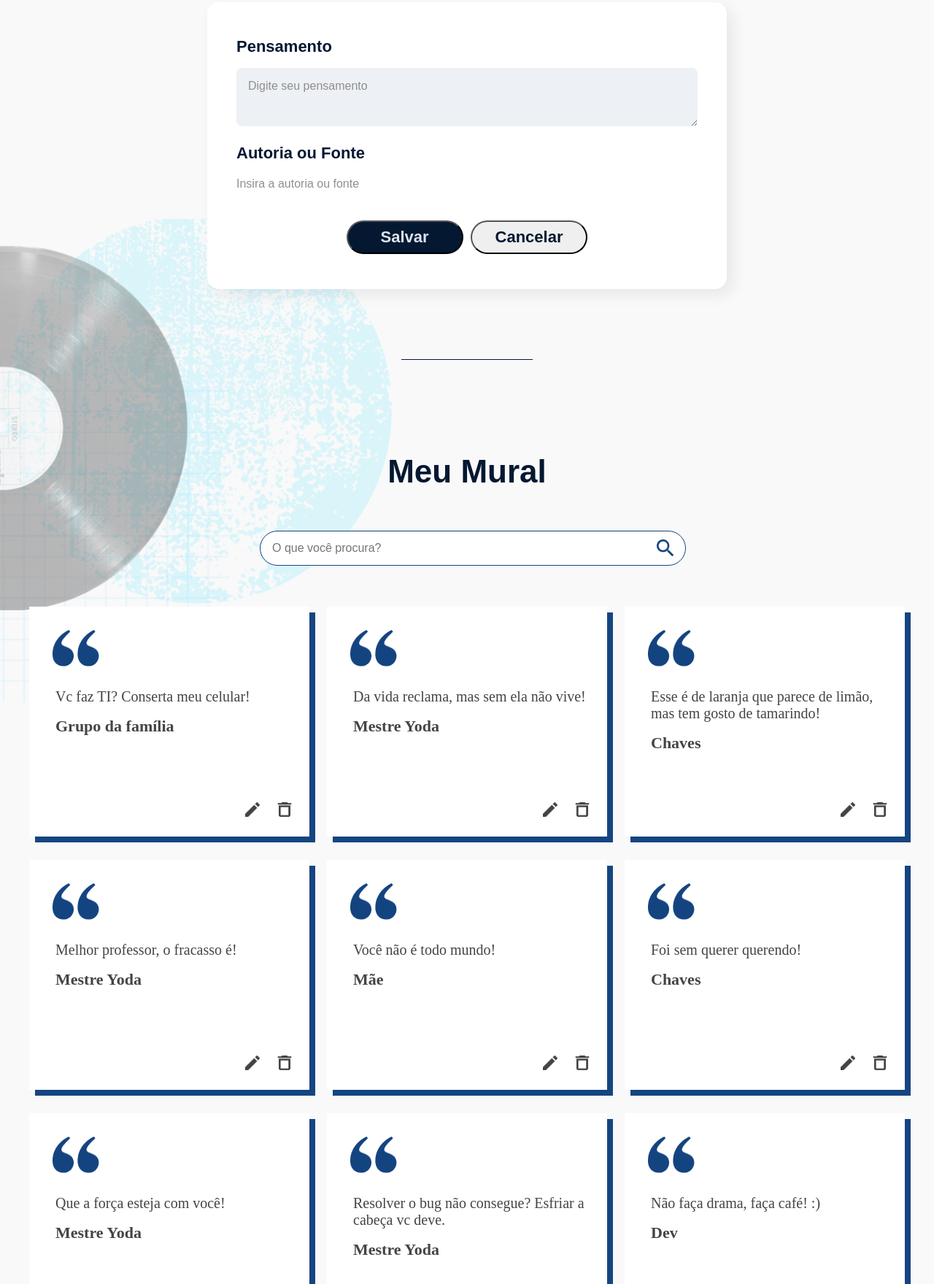
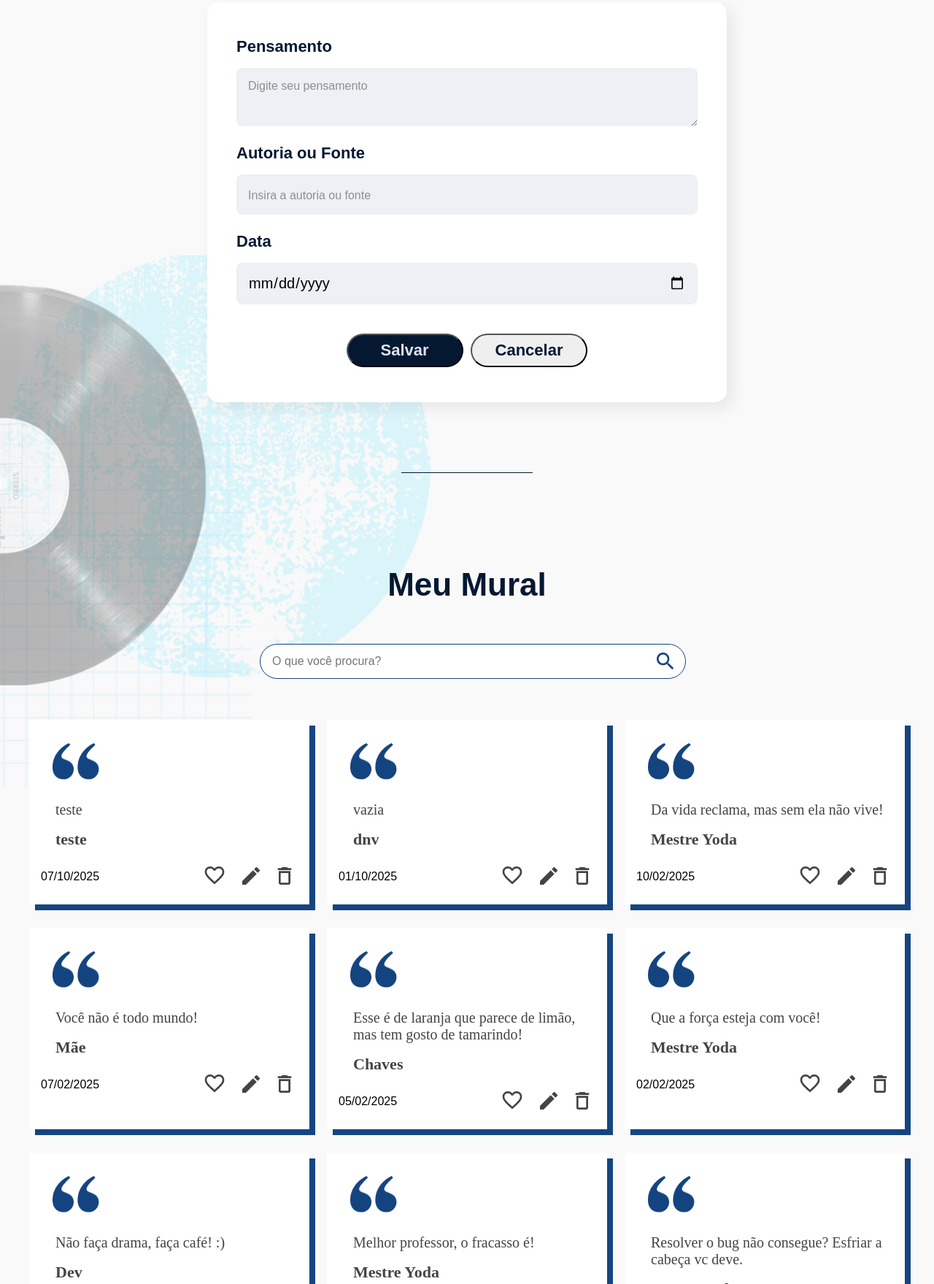
Before and after one commit to iagoamaral033/3781-javascript-projeto-base, a website with bundled scripts: page index.html in a window 1280 px wide. Shown: the part 1298-3057 px from the top of the page at 73% size. Built offline with nearby package versions, Linux system fonts and the light colour scheme; data requests are answered from the project's data file.

Commit message:
Manipulando e exibindo datas

```diff
--- a/backend/db.json
+++ b/backend/db.json
@@ -2,63 +2,92 @@
   "pensamentos": [
     {
       "id": "2a56",
-      "conteudo": "Vc faz TI? Conserta meu celular!",
-      "autoria": "Grupo da família"
+      "conteudo": "vazia ",
+      "autoria": "dnv ",
+      "date": "01/10/2025"
     },
     {
       "id": "4c7d",
+      "favorito": false,
       "conteudo": "Da vida reclama, mas sem ela não vive!",
-      "autoria": "Mestre Yoda"
+      "autoria": "Mestre Yoda",
+      "date": "10/02/2025"
     },
     {
       "id": "68uy",
+      "favorito": false,
       "conteudo": "Esse é de laranja que parece de limão, mas tem gosto de tamarindo!",
-      "autoria": "Chaves"
+      "autoria": "Chaves",
+      "date": "05/02/2025"
     },
     {
       "id": "b807",
+      "favorito": false,
       "conteudo": "Melhor professor, o fracasso é!",
-      "autoria": "Mestre Yoda"
+      "autoria": "Mestre Yoda",
+      "date": "21/01/2025"
     },
     {
       "id": "9f3c",
+      "favorito": false,
       "conteudo": "Você não é todo mundo!",
-      "autoria": "Mãe"
+      "autoria": "Mãe",
+      "date": "07/02/2025"
     },
     {
       "id": "6a2b",
+      "favorito": false,
       "conteudo": "Foi sem querer querendo!",
-      "autoria": "Chaves"
+      "autoria": "Chaves",
+      "date": "12/01/2025"
     },
     {
       "id": "7e2a",
+      "favorito": false,
       "conteudo": "Que a força esteja com você!",
-      "autoria": "Mestre Yoda"
+      "autoria": "Mestre Yoda",
+      "date": "02/02/2025"
     },
     {
       "id": "5c8f",
+      "favorito": false,
       "conteudo": "Resolver o bug não consegue? Esfriar a cabeça vc deve.",
-      "autoria": "Mestre Yoda"
+      "autoria": "Mestre Yoda",
+      "date": "17/01/2025"
     },
     {
       "id": "2d6e",
+      "favorito": false,
       "conteudo": "Não faça drama, faça café! :)",
-      "autoria": "Dev"
+      "autoria": "Dev",
+      "date": "28/01/2025"
     },
     {
       "id": "3f1a",
+      "favorito": false,
       "conteudo": "Conserta minha impressora?",
-      "autoria": "Grupo da família"
+      "autoria": "Grupo da família",
+      "date": "05/01/2025"
     },
     {
       "id": "8b4c",
+      "favorito": false,
       "conteudo": "A vingança nunca é plena... mata a alma e a envenena...",
-      "autoria": "Seu Madruga"
+      "autoria": "Seu Madruga",
+      "date": "15/01/2025"
     },
     {
       "id": "584a",
+      "favorito": false,
       "conteudo": "Na minha máquina funciona!",
-      "autoria": "Dev"
+      "autoria": "Dev",
+      "date": "10/01/2025"
+    },
+    {
+      "id": "bad5",
+      "conteudo": "teste",
+      "autoria": "teste",
+      "date": "07/10/2025"
     }
   ]
 }
--- a/css/styles.css
+++ b/css/styles.css
@@ -45,7 +45,6 @@ main {
 .overlay-color {
   background-color: #F4F4F4;
 }
-
 
 header {
   padding: 112px 240px 112px 360px;
@@ -130,7 +129,7 @@ h2, h3 {
   margin-top: 56px;
   width: 100%;
   max-width: 600px;
-  margin: 56px auto;   /* <-- esta linha sobrescreve o margin-top acima */
+  margin: 56px auto;
   padding: 0 16px;
 }
 
@@ -153,7 +152,7 @@ h2, h3 {
   height: 24px;
 }
 
-#pensamento-conteudo, #pensamento-autoria #pensamento-data {
+#pensamento-conteudo, #pensamento-autoria, #pensamento-data {
   padding: 16px;
   border-radius: 8px;
   background: var(--Cinza-claro, #EDF0F4);
@@ -175,7 +174,7 @@ h2, h3 {
   line-height: normal;
 }
 
-#pensamento-conteudo::placeholder,  #pensamento-autoria::placeholder{
+#pensamento-conteudo::placeholder,  #pensamento-autoria::placeholder {
   color: var(--Cinza-medio, #8F8F8F);
   font-family: "Poppins", sans-serif;
   font-size: 16px;
@@ -235,8 +234,9 @@ h2, h3 {
   padding: 0;
   display: flex;
   flex-wrap: wrap;
-  justify-content: space-between;
+  justify-content: center;
   row-gap: 32px;
+  column-gap: 24px;
 }
 
 .li-pensamento {
@@ -247,7 +247,6 @@ h2, h3 {
   flex: 1 1 calc(33.333% - 24px);
   max-width: calc(33.333% - 24px);
   min-width: 384px;
-  min-height: 315px;
   display: flex;
   flex-direction: column;
   overflow-wrap: break-word;
@@ -263,7 +262,7 @@ h2, h3 {
   height: 50px;
 }
 
-.pensamento-conteudo, .pensamento-autoria {
+.pensamento-conteudo, .pensamento-autoria, .pensamento-data {
   margin-left: 20px;
   color: var(--Cinza, #444);
   font-family: "Roboto Mono";
@@ -286,23 +285,24 @@ h2, h3 {
   font-weight: 600;
 }
 
-.icones {
+.pensamento-data {
+  font-size: 18px;
+  font-weight: 400;
+  text-align: end;
+}
+
+/* .icones {
   position: absolute;
   bottom: 16px;
   right: 16px;
-}
+} */
 
-.botao-editar, .botao-excluir {
+.botao-editar, .botao-excluir, .botao-favorito {
   background: none;
   border: none;
   cursor: pointer;
   padding: 8px;
   margin-left: 8px;
-}
-
-.botao-editar img, .botao-excluir img {
-  width: 20px;
-  height: 20px;
 }
 
 span {
@@ -315,7 +315,7 @@ span {
 .mensagem-vazia {
   display: none;
   text-align: center;
-  color: vaz(--Azul-Dark, #041832);
+  color: var(--Azul-Dark, #041832);
   margin-top: 40px;
 }
 
@@ -328,6 +328,15 @@ span {
   font-family: "Poppins", sans-serif;
   font-size: 22px;
   font-weight: 400;
-  line-height: normal;
+  line-height: 33px;
   text-align: center;
 }
+
+.rodape-pensamento {
+    display: flex;
+    flex-direction: row;
+    flex-wrap: nowrap;
+    align-content: flex-start;
+    justify-content: space-between;
+    align-items: center;
+}
--- a/index.html
+++ b/index.html
@@ -38,6 +38,8 @@
             id="pensamento-autoria"
             placeholder="Insira a autoria ou fonte"
             required />
+            <label for="pensamento-data">Data</label>
+            <input type="date" id="pensamento-data" required />
           <div class="form-botoes">
             <button
               type="submit"
--- a/js/api.js
+++ b/js/api.js
@@ -69,6 +69,16 @@ const api = {
       alert('Erro ao Filtrar pensamentos')
       throw error
     }
+  },
+
+  async atualizarFavorito(id, favorito){
+    try {
+      const response = await axios.patch(`${URL_BASE}/pensamentos/${id}`, {favorito})
+      return response.data
+    } catch (error) {
+      alert('Erro ao atualizar favorito')
+      throw error
+    }
   }
 }
 export default api
--- a/js/main.js
+++ b/js/main.js
@@ -18,12 +18,21 @@ async function manipularSubmissaoFormulario(event) {
   const id = document.getElementById("pensamento-id").value
   const conteudo = document.getElementById("pensamento-conteudo").value
   const autoria = document.getElementById("pensamento-autoria").value
+  const data = document.getElementById("pensamento-data").value
+
+  if (!validarData(data)) {
+    alert("Não é permitido inserir uma data futura.")
+    return
+  }
+
+  const [ano, mes, dia] = data.split('-')
+  const dataFormatada = `${dia}/${mes}/${ano}`
 
   try {
     if(id) {
-      await api.editarPensamento({ id, conteudo, autoria })
+      await api.editarPensamento({ id, conteudo, autoria, date: dataFormatada})
     } else {
-      await api.salvarPensamento({ conteudo, autoria })
+      await api.salvarPensamento({ conteudo, autoria, date: dataFormatada})
     }
     ui.renderizarPensamentos()
   }
@@ -45,3 +54,9 @@ async function manipularBusca() {
     alert("Erro ao buscar pensamentos")
   }
 }
+
+function validarData(data) {
+  const dataAtual = new Date();
+  const dataInput = new Date(data);
+  return dataInput <= dataAtual;
+}
--- a/js/ui.js
+++ b/js/ui.js
@@ -7,6 +7,9 @@ const ui = {
     document.getElementById("pensamento-id").value = pensamento.id
     document.getElementById("pensamento-conteudo").value = pensamento.conteudo
     document.getElementById("pensamento-autoria").value = pensamento.autoria
+    const data = pensamento.date.split('/')
+    const dataFormatada = new Date(data[2], data[1] - 1, data[0]).toISOString().split('T')[0]
+    document.getElementById("pensamento-data").value = dataFormatada
   },
 
   limparFormulario() {
@@ -23,7 +26,7 @@ const ui = {
 
       if (pensamentosFiltrados) {
         pensamentosParaRenderizar = pensamentosFiltrados
-      }else {
+      } else {
         pensamentosParaRenderizar = await api.buscarPensamentos()
       }
 
@@ -31,13 +34,23 @@ const ui = {
         mensagemVazia.style.display = "block"
       } else {
         mensagemVazia.style.display = "none"
-        pensamentosParaRenderizar.forEach(ui.adicionarPensamentoNaLista)
+        pensamentosParaRenderizar
+          .slice()
+          .sort((a, b) => {
+            const [diaA, mesA, anoA] = a.date.split('/').map(Number)
+            const [diaB, mesB, anoB] = b.date.split('/').map(Number)
+            const dataA = new Date(anoA, mesA - 1, diaA)
+            const dataB = new Date(anoB, mesB - 1, diaB)
+            return dataB - dataA // mais novo primeiro
+          })
+          .forEach(ui.adicionarPensamentoNaLista)
       }
-      }
-      catch {
-        alert('Erro ao renderizar pensamentos')
-      }
-      },
+    }
+    catch (error) {
+      console.error(error)
+      alert('Erro ao renderizar pensamentos')
+    }
+  },
 
   adicionarPensamentoNaLista(pensamento) {
     const listaPensamentos = document.getElementById("lista-pensamentos")
@@ -83,16 +96,46 @@ const ui = {
     iconeExcluir.alt = "Excluir"
     botaoExcluir.appendChild(iconeExcluir)
 
+    const botaoFavorito = document.createElement("button")
+    botaoFavorito.classList.add("botao-favorito")
+    botaoFavorito.onclick = async () => {
+      try {
+        await api.atualizarFavorito(pensamento.id, !pensamento.favorito)
+        ui.renderizarPensamentos()
+      } catch (error) {
+        alert('Erro ao favoritar pensamento')
+      }
+    }
+
+    const iconeFavorito = document.createElement("img")
+    iconeFavorito.src = pensamento.favorito ?
+    "assets/imagens/icone-favorito.png" :
+    "assets/imagens/icone-favorito_outline.png"
+    iconeFavorito.alt = "Ícone de favorito"
+    botaoFavorito.appendChild(iconeFavorito)
+
+    const divRodape = document.createElement("div")
+    divRodape.classList.add("rodape-pensamento")
+
+    const textoData = document.createElement("p")
+    textoData.classList.add("texto-data")
+
+    textoData.textContent = pensamento.date
+    divRodape.appendChild(textoData)
+
     const icones = document.createElement("div")
     icones.classList.add("icones")
+    icones.appendChild(botaoFavorito)
     icones.appendChild(botaoEditar)
     icones.appendChild(botaoExcluir)
 
+    divRodape.appendChild(icones)
+    pensamentoConteudo.appendChild(divRodape)
 
     li.appendChild(iconeAspas)
     li.appendChild(pensamentoConteudo)
     li.appendChild(pensamentoAutoria)
-    li.appendChild(icones)
+    li.appendChild(divRodape)
     listaPensamentos.appendChild(li)
   },
 }
```
Also changed, not shown: assets/imagens/icone-favorito.png (added), assets/imagens/icone-favorito_outline.png (added).
